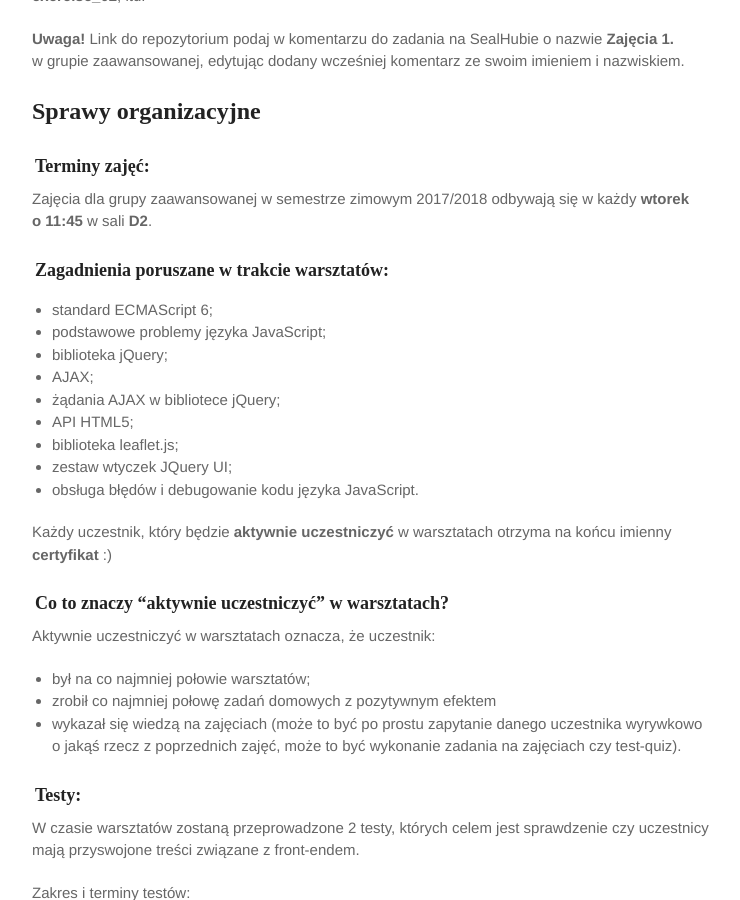
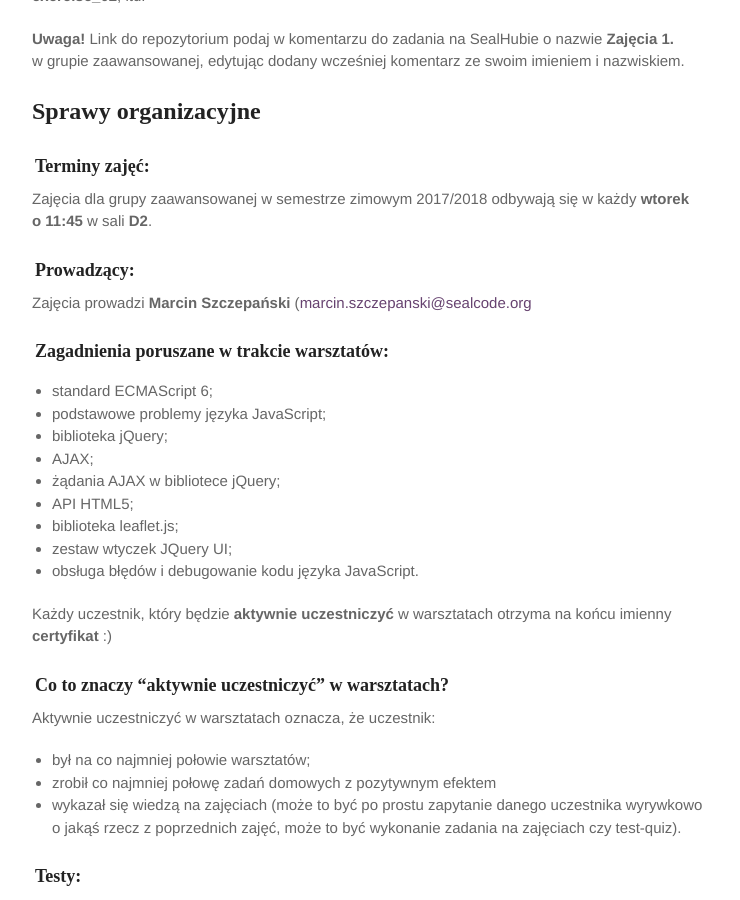
Before and after one commit to marcin-szczepanski/TWE, a Jekyll site: the page built from zajecia/2/informacje.md, in a window 1280 px wide and 900 px high, scrolled down 753 px. Shown: the whole window, without its empty margins (263-1003 px from the left). Built offline with Jekyll 4.4.1, drawn with Linux system fonts in a browser that asks for light colours; some web fonts are replaced.

Commit message:
Update informacje.md

```diff
--- a/zajecia/2/informacje.md
+++ b/zajecia/2/informacje.md
@@ -32,6 +32,9 @@ Dla&nbsp;ćwiczeń wykonywanych na&nbsp;zajęciach: **exercise_01**, **exercise_
 
 ### Terminy zajęć:
 Zajęcia dla grupy zaawansowanej w semestrze zimowym 2017/2018 odbywają się w każdy **wtorek o&nbsp;11:45** w&nbsp;sali **D2**.
+
+### Prowadzący:
+Zajęcia prowadzi **Marcin Szczepański** (<a href="maito:marcin.szczepanski@sealcode.org">marcin.szczepanski@sealcode.org</a>
 
 ### Zagadnienia poruszane w trakcie warsztatów:
 
```
